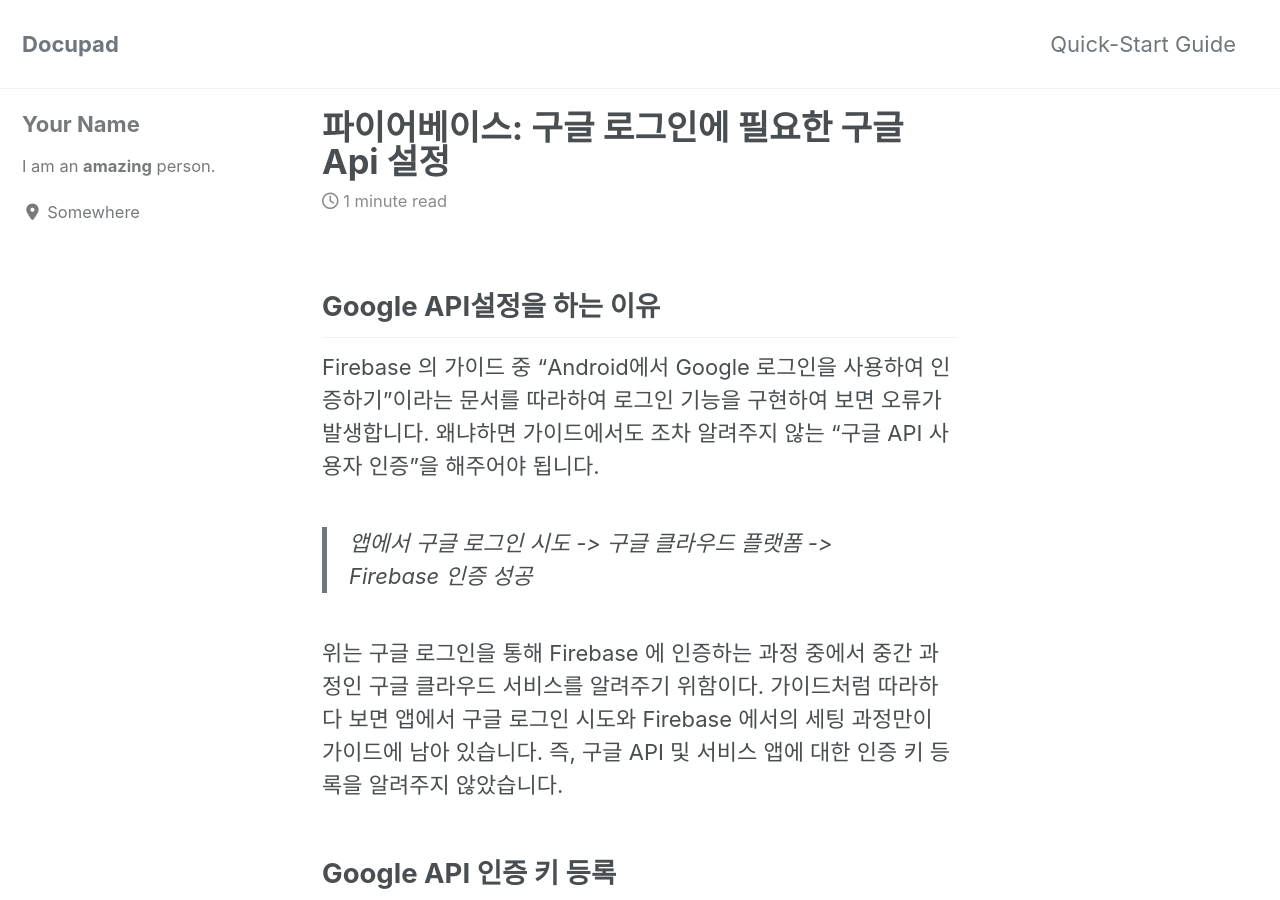
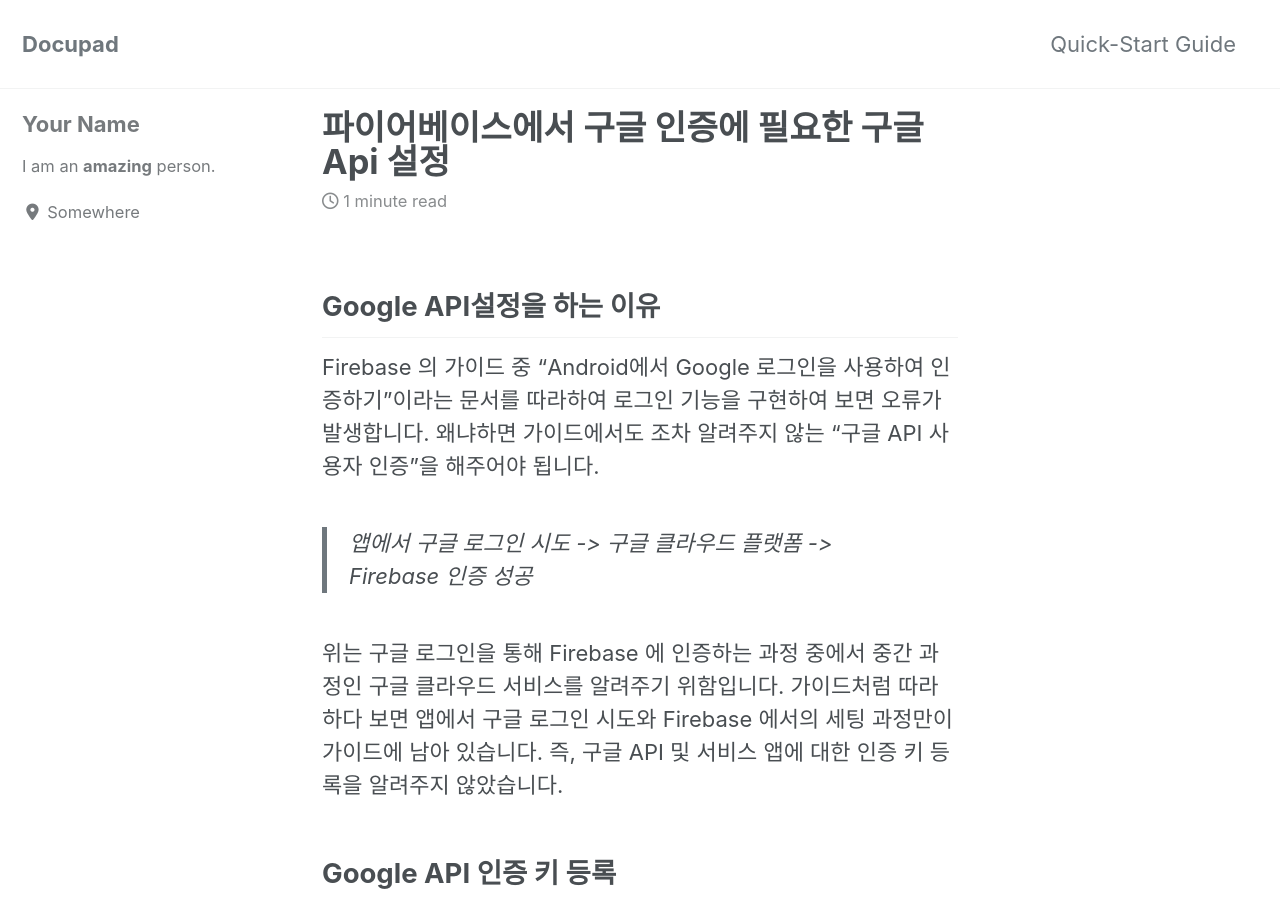
Before and after one commit to junghyunseo0105/docupad, a Jekyll site: the page built from _posts/2019-08-18-파이어베이스에서-구글-인증에-필요한-구글-API-설정.md, in a window 1280 px wide and 900 px high. Built offline with Jekyll 4.4.1, drawn with Linux system fonts in a browser that asks for light colours; cached includes are drawn as plain includes; nearby versions of some CDN libraries.

Commit message:
Update and rename 2019-08-18-파이어베이스:-구글-로그인에-필요한-구글-API-설정.md to 2019-08-18-파이어베이스에서-구글-인증에-필요한-구글-API-설정.md
다시 수정

```diff
--- a/_posts/2019-08-18-파이어베이스:-구글-로그인에-필요한-구글-API-설정.md
+++ b/_posts/2019-08-18-파이어베이스에서-구글-인증에-필요한-구글-API-설정.md
@@ -4,7 +4,7 @@ Firebase 의 가이드 중 "Android에서 Google 로그인을 사용하여 인
 
 > 앱에서 구글 로그인 시도 -> 구글 클라우드 플랫폼 -> Firebase 인증 성공
 
-위는 구글 로그인을 통해 Firebase 에 인증하는 과정 중에서 중간 과정인 구글 클라우드 서비스를 알려주기 위함이다. 가이드처럼 따라하다 보면 앱에서 구글 로그인 시도와 Firebase 에서의 세팅 과정만이 가이드에 남아 있습니다. 즉, 구글 API 및 서비스 앱에 대한 인증 키 등록을 알려주지 않았습니다.
+위는 구글 로그인을 통해 Firebase 에 인증하는 과정 중에서 중간 과정인 구글 클라우드 서비스를 알려주기 위함입니다. 가이드처럼 따라하다 보면 앱에서 구글 로그인 시도와 Firebase 에서의 세팅 과정만이 가이드에 남아 있습니다. 즉, 구글 API 및 서비스 앱에 대한 인증 키 등록을 알려주지 않았습니다.
 
 ## Google API 인증 키 등록
 1. [Google API console](https://console.developers.google.com/ "(Google API console)") 로 접속
```
